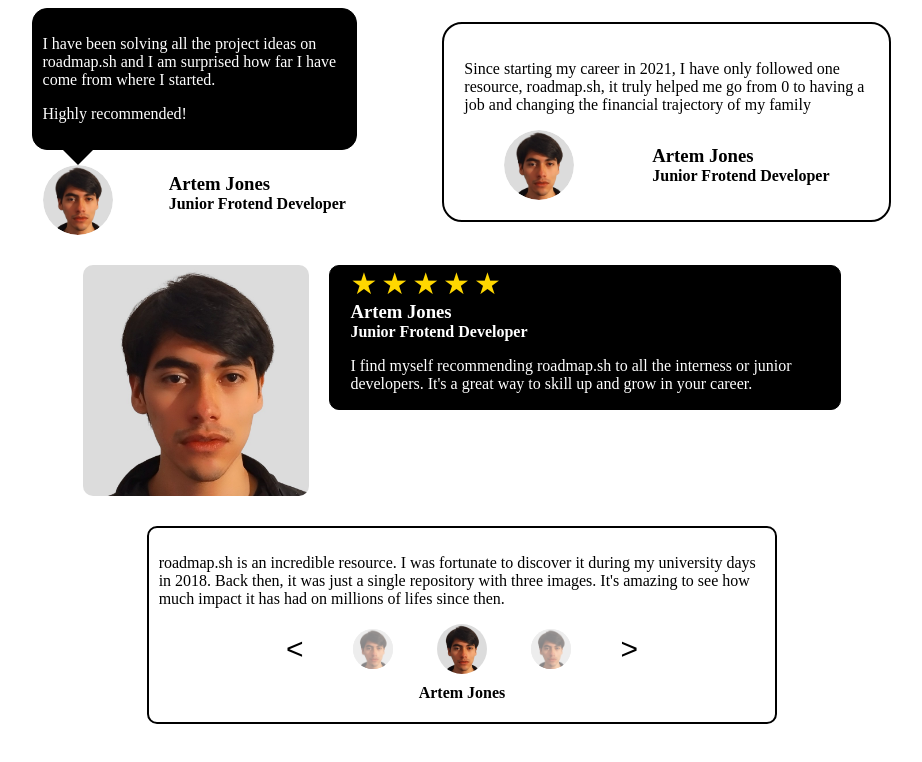
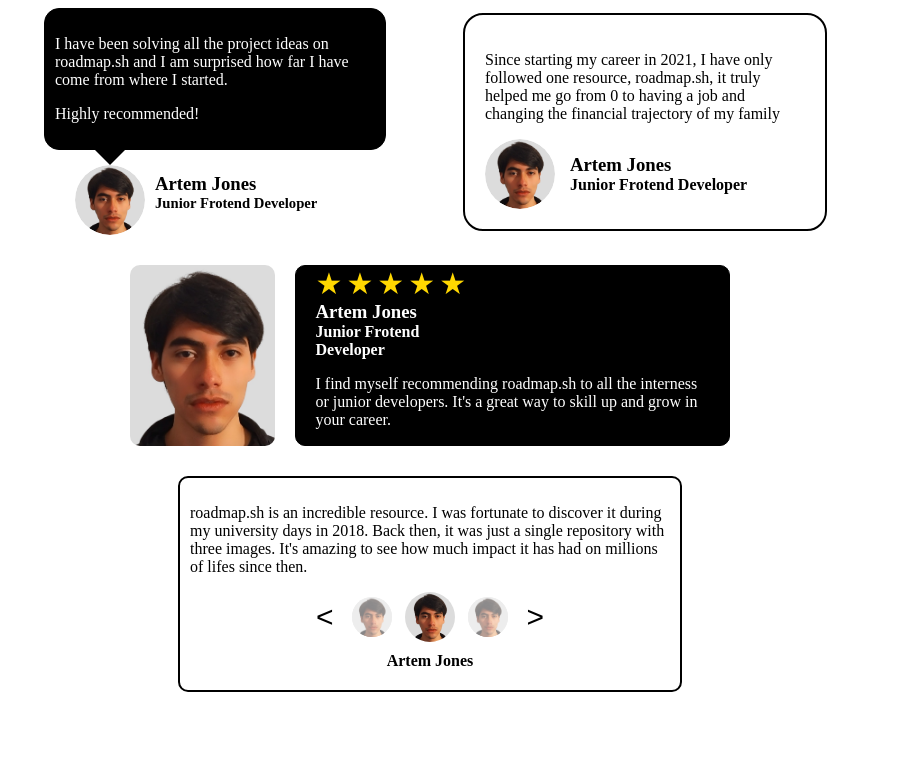
Before and after one commit to 07krW5Hnr5ghy/testimonial-cards, a plain HTML site: page index.html in a window 1280 px wide. Shown: the whole page, without its empty margins (178-1100 px from the left). Drawn offline with Linux system fonts and the light colour scheme.

Commit message:
feature(main): fix design for big screen sizes

```diff
--- a/css/index.css
+++ b/css/index.css
@@ -73,7 +73,7 @@
     border-radius: 50%;
 }
 
-.presentation-wrapper{
+.first-presentation-wrapper,.second-presentation-wrapper{
     display: flex;
     flex-direction: column;
     align-items: start;
@@ -262,13 +262,13 @@
         flex-direction: column;
         justify-content: center;
         align-items: center;
-        width:30%;
+        width:40%;
         height: 100%;
     }
     .first-card-info{
         display: flex;
         flex-direction: row;
-        justify-content: space-between;
+        justify-content: start;
         align-items:center;
         width:80%;
         gap: 10px;
@@ -279,6 +279,10 @@
         justify-content: space-between;
         align-items: center;
         height: 100%;
+    }
+    .first-card-position{
+        font-size: 11pt;
+        margin:0;
     }
     .second-card-wrapper{
         display: flex;
@@ -339,8 +343,40 @@
 }
 
 @media(min-width:950px){
+    .cards-container{
+        max-width: 1200px;
+    }
+    .first-card-wrapper,.second-card-wrapper{
+        max-width: 400px;
+    }
+    .first-card-info{
+        display: flex;
+        flex-direction: row;
+        justify-content: start;
+        align-items:center;
+        width:70%;
+        gap: 10px;
+    }
+    .second-card-footer{
+        display: flex;
+        flex-direction: row;
+        justify-content: start;
+        align-items: center;
+        width: 100%;
+        gap: 15px;
+    }
+    .third-card-wrapper{
+        display: flex;
+        flex-direction: row;
+        justify-content: space-between;
+        align-items: stretch;
+        height: 100%;
+        width: 50%;
+        gap:20px;
+        max-width: 600px;
+    }
     .third-card-avatar-wrapper{
-        width:40%;
+        width:30%;
         overflow: hidden;
         border-radius: 10px;
         display: block;
@@ -358,9 +394,24 @@
         justify-content: start;
         align-items: end;
         padding: 0 20px;
-        width: 60%;
+        width:40%;
         height: 100%;
     }
 
+    .fourth-card-wrapper{
+        display: flex;
+        flex-direction: column;
+        justify-content: center;
+        align-items: center;
+        width: 50%;
+    }
+
+    .fourth-card-footer{
+        display: flex;
+        flex-direction: row;
+        justify-content: space-between;
+        align-items: center;
+        width: 50%;
+    }
 
 }
--- a/index.html
+++ b/index.html
@@ -27,7 +27,7 @@
                                 <img src="img/1667776005266.jpg" class="first-card-avatar"/>
                             </div>
                         </div>
-                        <div class="presentation-wrapper">
+                        <div class="first-presentation-wrapper">
                             <h3 class="first-card-name">Artem Jones</h3>
                             <h4 class="first-card-position">Junior Frotend Developer</h4>
                         </div>
@@ -41,7 +41,7 @@
                         <div class="avatar-placeholder">
                             <img src="img/1667776005266.jpg"/>
                         </div>
-                        <div class="presentation-wrapper">
+                        <div class="second-presentation-wrapper">
                             <h3 class="second-card-name">Artem Jones</h3>
                             <h4 class="second-card-position">Junior Frotend Developer</h4>
                         </div>
```
